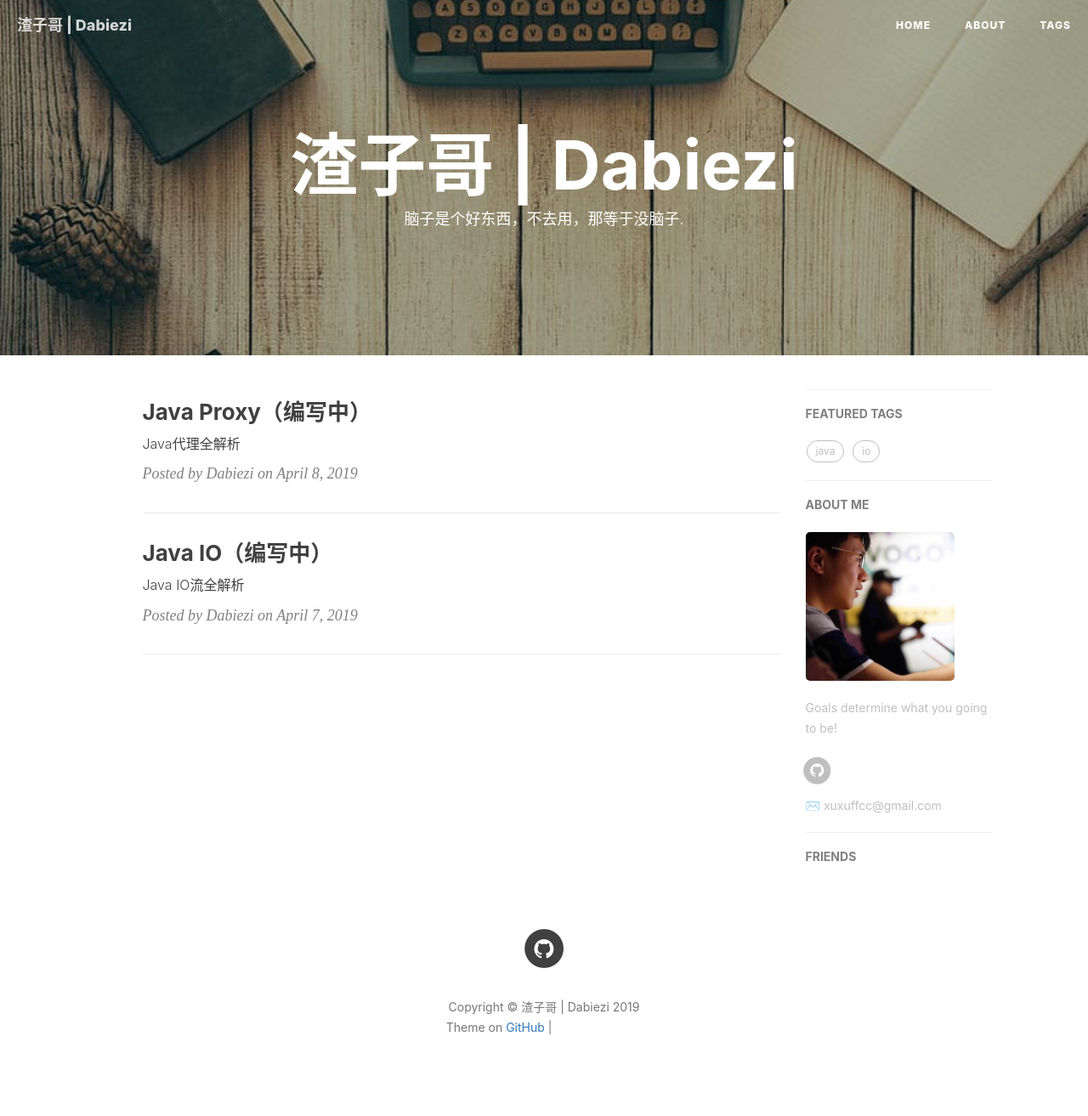
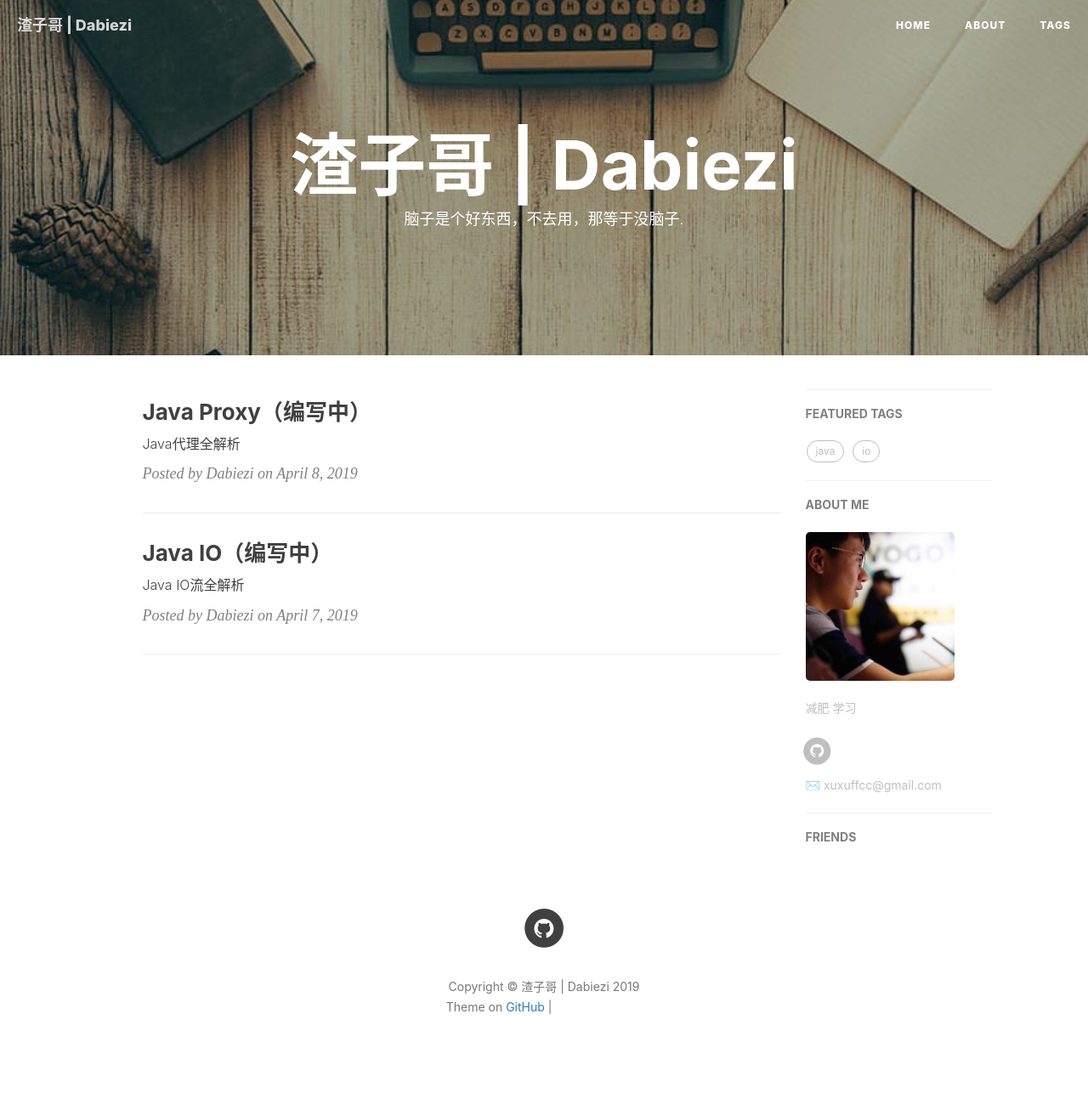
Before and after one commit to anxiouspig/anxiouspig.github.io, a Jekyll site: the page built from index.html, in a window 1280 px wide. Shown: the whole page at 85% size. Built offline with Jekyll 4.4.1, drawn with Linux system fonts in a browser that asks for light colours; nearby versions of some CDN libraries; the list of posts is cut into pages by our own code; comment, search, counter and statistics services are not loaded; after the commit the page ends 1289 px from its top, so only the background shows below that; grey boxes are pictures that could not be loaded.

Commit message:
Update _config.yml

```diff
--- a/_config.yml
+++ b/_config.yml
@@ -3,7 +3,7 @@
 SEOTitle: 渣子哥 | Dabiezi
 header-img: img/post-bg-desk.jpg
 email: xuxuffcc@gmail.com
-description: "Every failure is leading towards success."
+description: ""
 keyword: "渣子哥, Dabiezi"
 url: "http://dabiezi.github.io"          # your host, for absolute URL
 baseurl: ""      # for example, '/blog' if your blog hosted on 'host/blog'
@@ -11,7 +11,7 @@
 
 # Sidebar settings
 sidebar: true                           # whether or not using Sidebar.
-sidebar-about-description: "Goals determine what you going to be!"
+sidebar-about-description: "减肥 学习"
 sidebar-avatar: /img/about-D-gentle.jpeg     # use absolute URL, seeing it's used in both `/` and `/about/`
 
 
```
